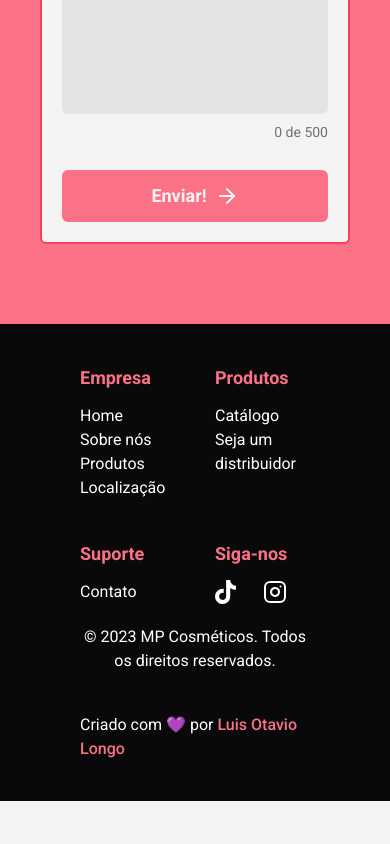
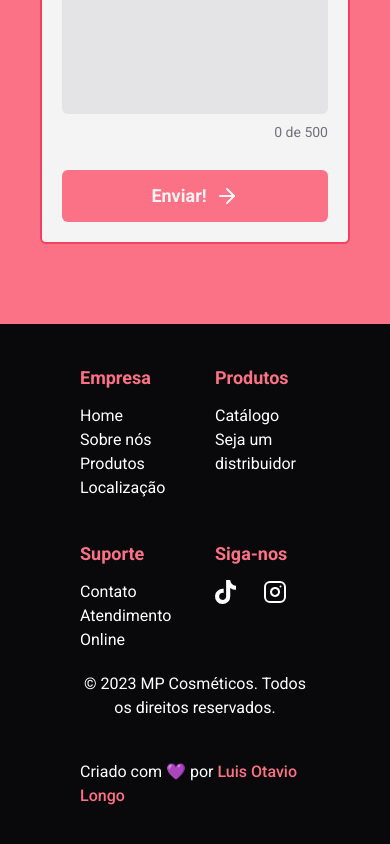
Before and after one commit to luislong0/mp-cosmeticos, a Next.js app: page / in a window 390 px wide. Shown: the part 9886-10730 px from the top of the page. Before the commit the page ends 10687 px from the top, so only its background shows below. Built offline with nearby package versions, Linux system fonts and the light colour scheme; what tailwindcss-gradients would draw is missing.

Commit message:
finish the landing page

```diff
--- a/src/components/Footer.tsx
+++ b/src/components/Footer.tsx
@@ -83,6 +83,16 @@ export function Footer() {
                   Contato
                 </a>
               </li>
+              <li>
+                <a
+                  href="https://contate.me/mp-cosmeticos"
+                  target="_blank"
+                  rel="noreferrer"
+                  className="transition-all hover:text-rose-400 hover:underline"
+                >
+                  Atendimento Online
+                </a>
+              </li>
             </ul>
           </div>
         </div>
--- a/src/components/Sessions/Products.tsx
+++ b/src/components/Sessions/Products.tsx
@@ -34,7 +34,7 @@ export function Products() {
           a chave para a descoberta da verdadeira beleza dos seus cabelos. A
           jornada para o cabelo dos sonhos começa aqui,
         </span>
-        <div className="flex flex-wrap items-start justify-between gap-10 sm:gap-0">
+        <div className="flex flex-wrap items-start justify-between gap-10 sm:gap-x-0 sm:gap-y-10">
           <PopularProductCard
             title="Perfume Capilar GLAMOUR Luisot"
             img={productImage1}
```
